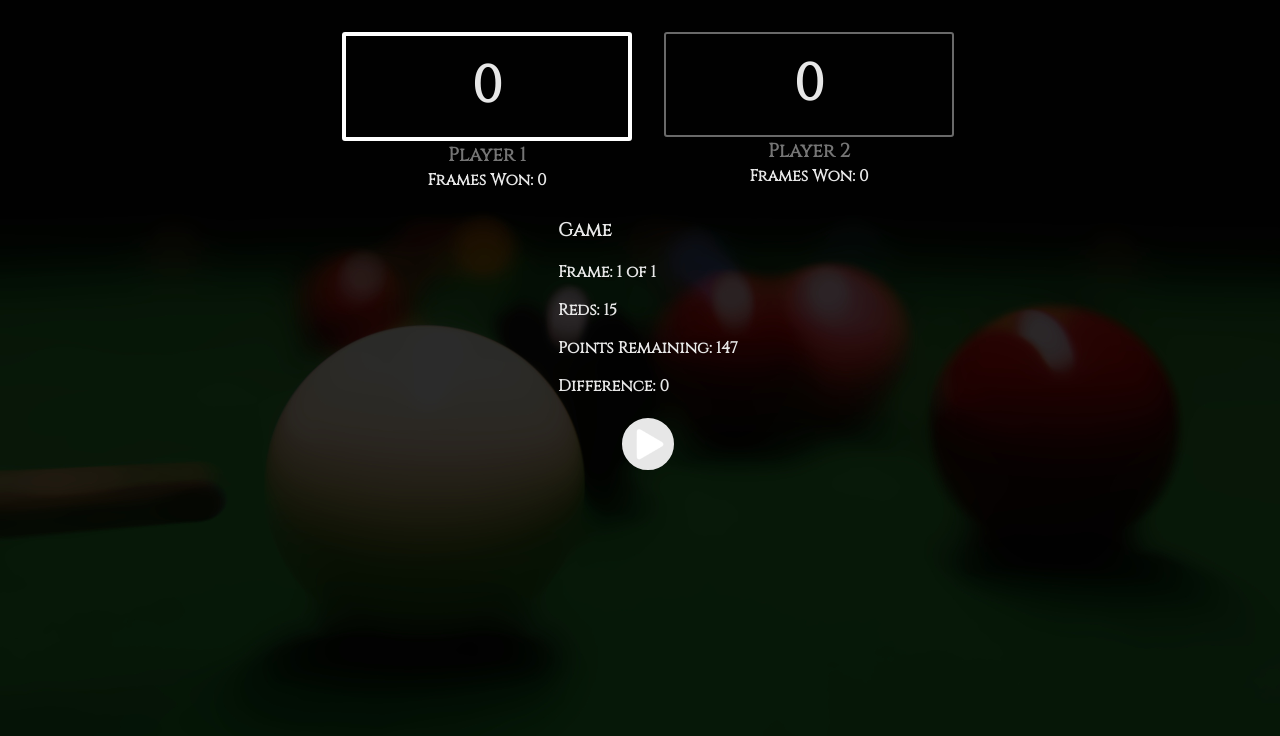
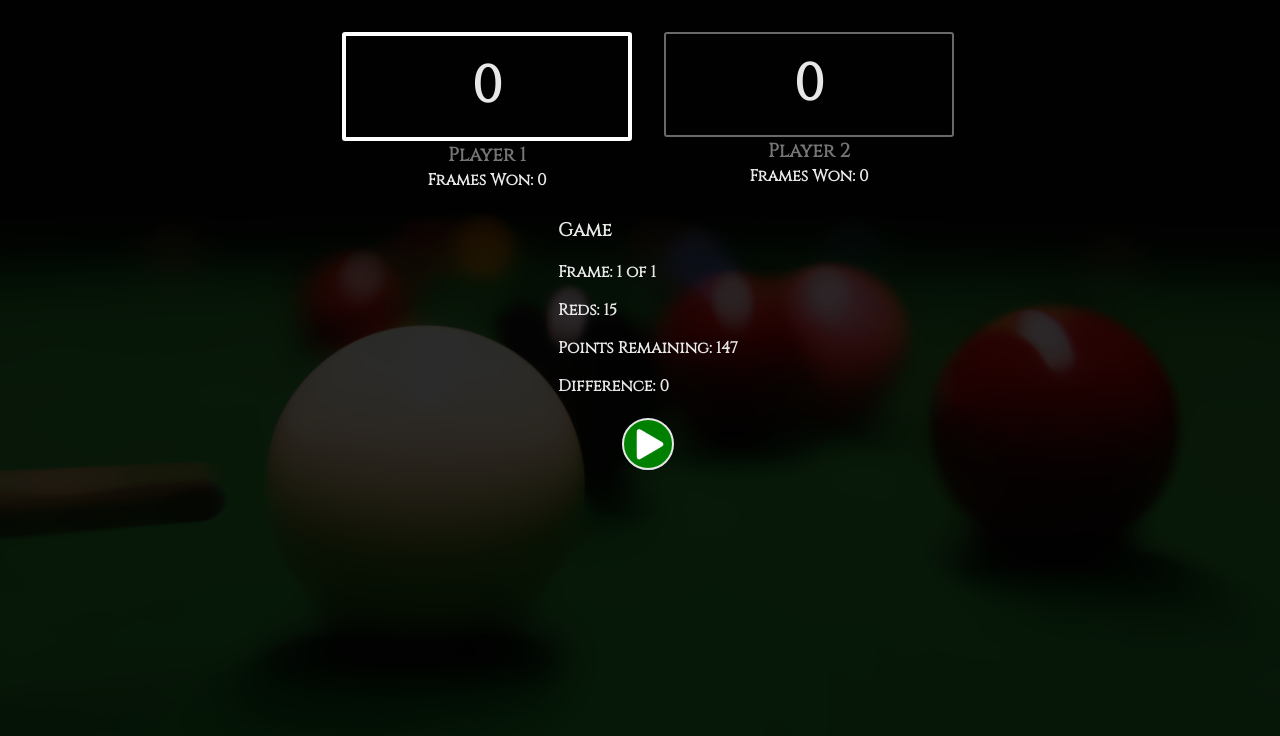
Before and after one commit to thpapei/snookercounter, a React (Vite) app: page / in a window 1280 px wide. Shown: the top 736 px of the page. Built offline with nearby package versions, Linux system fonts and the light colour scheme.

Commit message:
Added green color to controls

```diff
--- a/src/styles/base/settings.scss
+++ b/src/styles/base/settings.scss
@@ -5,6 +5,7 @@ $grey: rgba(168, 168, 168, 0.623);
 $dark-grey: rgb(51, 51, 51);
 $hover-color: rgba(255, 255, 255, 0.26);
 $transparent-black: rgba(0, 0, 0, 0.5);
+$dark-green: rgba(2, 131, 2, 0.253);
 
 // Spacing
 $xxs-size: 0.5rem;
--- a/src/styles/components/_controls.scss
+++ b/src/styles/components/_controls.scss
@@ -6,7 +6,7 @@
 }
 .control {
   align-items: center;
-  background-color: transparent;
+  background-color: $dark-green;
   border: 2px  $off-white solid;
   border-radius: 50%;
   box-sizing: content-box;
@@ -48,5 +48,5 @@
 
 @keyframes callToAction {
   from {background-color: transparent}
-  to {background-color: $off-white}
+  to {background-color: green}
 }
```
